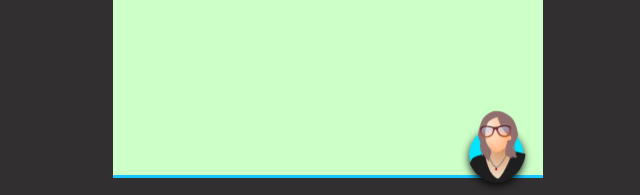
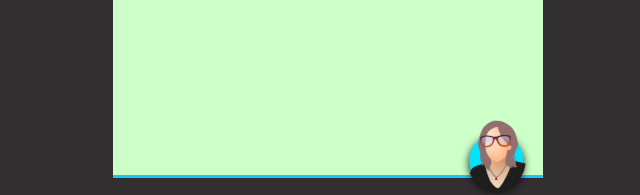
Before and after one commit to endlessplayground/werkplaats, a Jekyll site: the page built from index.md, in a window 1280 px wide. Shown: the part 719-914 px from the top of the page, without its empty margins (312-952 px from the left). Built offline with Jekyll 4.4.1, drawn with Linux system fonts in a browser that asks for light colours; some web fonts are replaced.

Commit message:
Add files via upload

```diff
--- a/_layouts/home.html
+++ b/_layouts/home.html
@@ -17,9 +17,9 @@
     <footer>
 <!--<img src="{{ '/assets/images/home.svg' | relative_url }}">-->
 
-<nav class="footer-menu" aria-label="Quick links" style="transform: scale(1.2); padding-right: 22px;">
+<nav class="footer-menu" aria-label="Quick links" style="transform: scale(1.2); padding-right: 22px; margin-top: -40px;">
   <a href="https://endlessplayground.github.io/huismusopavontuur/" class="footer-tile">
-    <div style="margin-top: -6px;">
+    <div>
       <img src="{{ '/assets/images/ik.svg' | relative_url }}" style="transform: scaleX(1.07) scaleY(1.15);">
     </div>
   </a>
```
